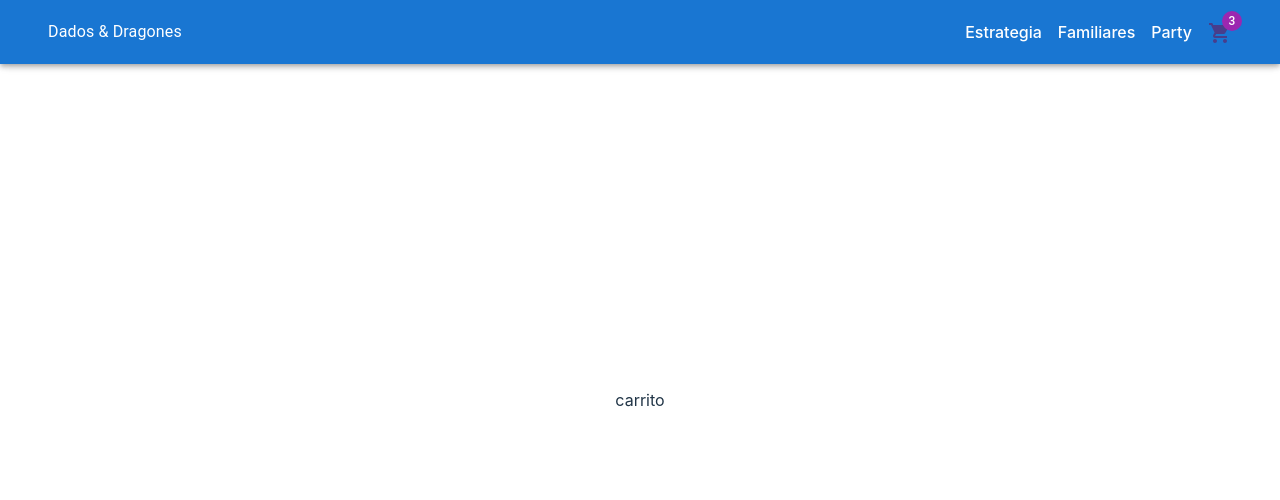
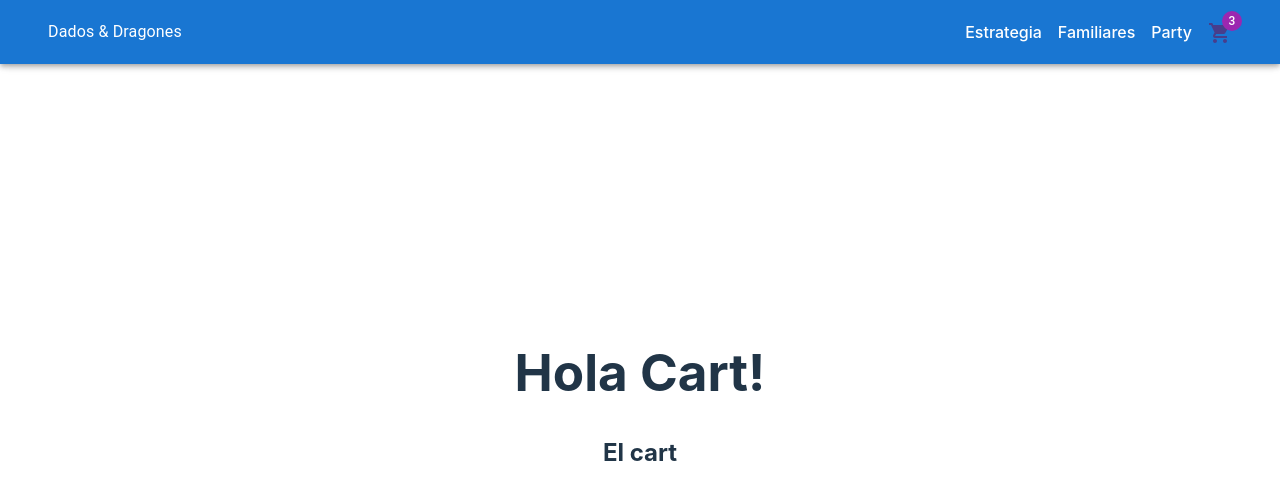
Before and after one commit to pazspera/curso-react-coderhouse, a React (Vite) app: page /cart in a window 1280 px wide. Shown: the top 500 px of the page. Built offline with nearby package versions, Linux system fonts and the light colour scheme.

Commit message:
Creada la vista CartView y el componente Cart

```diff
--- a/src/App.jsx
+++ b/src/App.jsx
@@ -7,6 +7,7 @@ import { BrowserRouter, Routes, Route } from "react-router-dom";
 import Listener from "./components/Event";
 import InputSinVocales from "./components/InputSinVocales";
 import { CartComponentContext } from "./context/CartContext";
+import Cart from "./components/CartView/CartView";
 
 function App() {
 	const greeting = "Hola Mundo";
@@ -18,7 +19,7 @@ function App() {
           <NavBar />
           <Routes>
             <Route exact path="/" element={<ItemListContainer greeting={greeting} />}></Route>
-            <Route exact path="/cart" element={<p>carrito</p>}></Route>
+            <Route exact path="/cart" element={<Cart></Cart>}></Route>
             <Route exact path="/category/:categoryId" element={<ItemListContainer />}></Route>
             <Route exact path="/item/:id" element={<ItemDetailContainer />}></Route>
             <Route exact path="/events" element={<InputSinVocales />}></Route>
--- /dev/null
+++ b/src/components/Cart/Cart.jsx
@@ -0,0 +1,10 @@
+
+export default function Cart() {
+  // componente funcional
+
+  return (
+    <>
+      <h2>El cart</h2>
+    </>
+  )
+}
--- /dev/null
+++ b/src/components/CartView/CartView.jsx
@@ -0,0 +1,13 @@
+import Cart from "../Cart/Cart";
+
+
+export default function CartView() {
+  // componente de presentación
+
+  return (
+    <>
+      <h1>Hola Cart!</h1>
+      <Cart></Cart>
+    </>
+  )
+}
```
